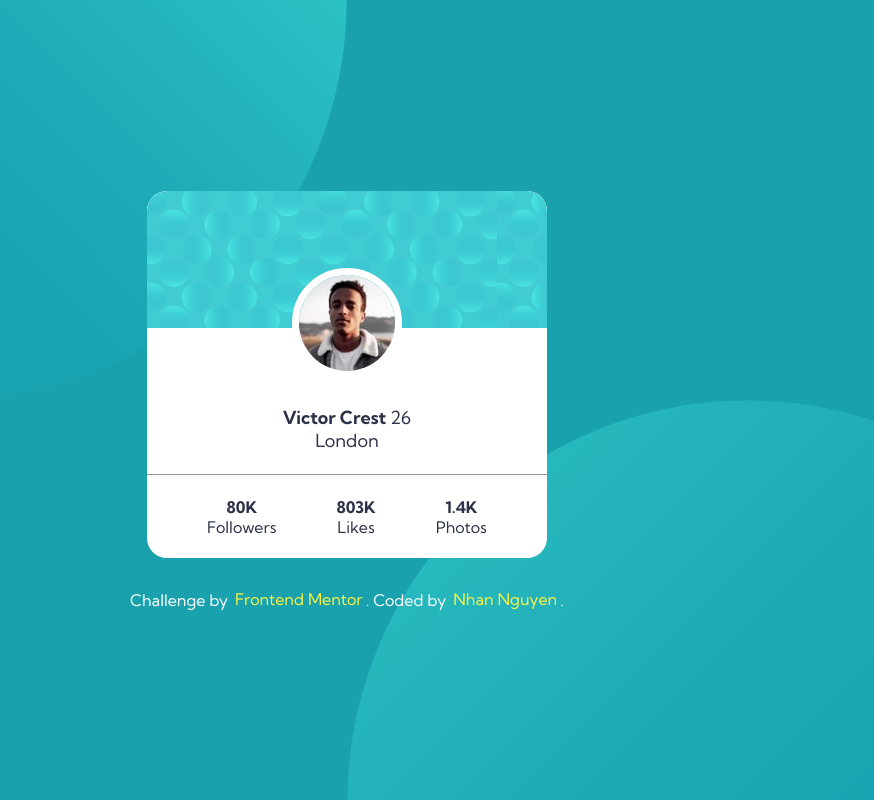
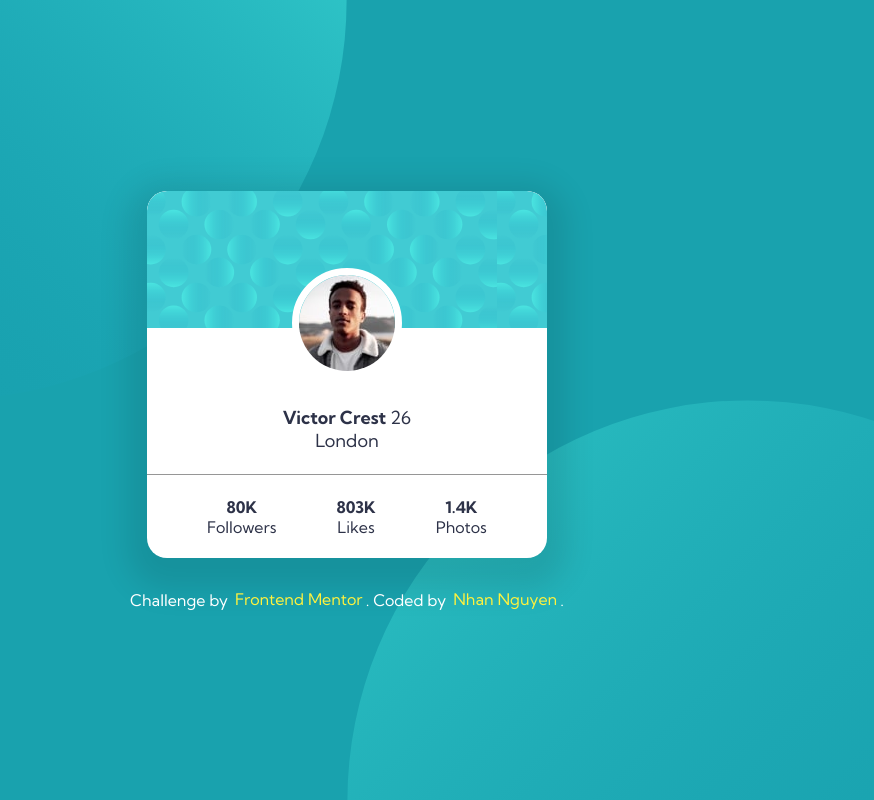
Before and after one commit to edwardnguyen225/front_end_mentor, a plain HTML site: page profile-card-component-main/index.html in a window 1280 px wide. Shown: the whole page, without its empty margins (293-1167 px from the left). Drawn offline with Linux system fonts and the light colour scheme.

Commit message:
Add box-shadow

```diff
--- a/profile-card-component-main/app/scss/_card.scss
+++ b/profile-card-component-main/app/scss/_card.scss
@@ -6,6 +6,7 @@
   max-width: 400px;
   background-color: white;
   border-radius: 20px;
+  box-shadow: 0px 12px 30px 20px rgba(0, 0, 0, .1);
 
   display: flex;
   flex-direction: column;
@@ -25,7 +26,7 @@
     border-top-right-radius: inherit;
 
     img {
-        transform: translateY(70%);
+      transform: translateY(70%);
       border: 7px solid white;
       border-radius: 50%;
     }
```
Also changed, not shown: profile-card-component-main/dist/style.css, 1 other file.
